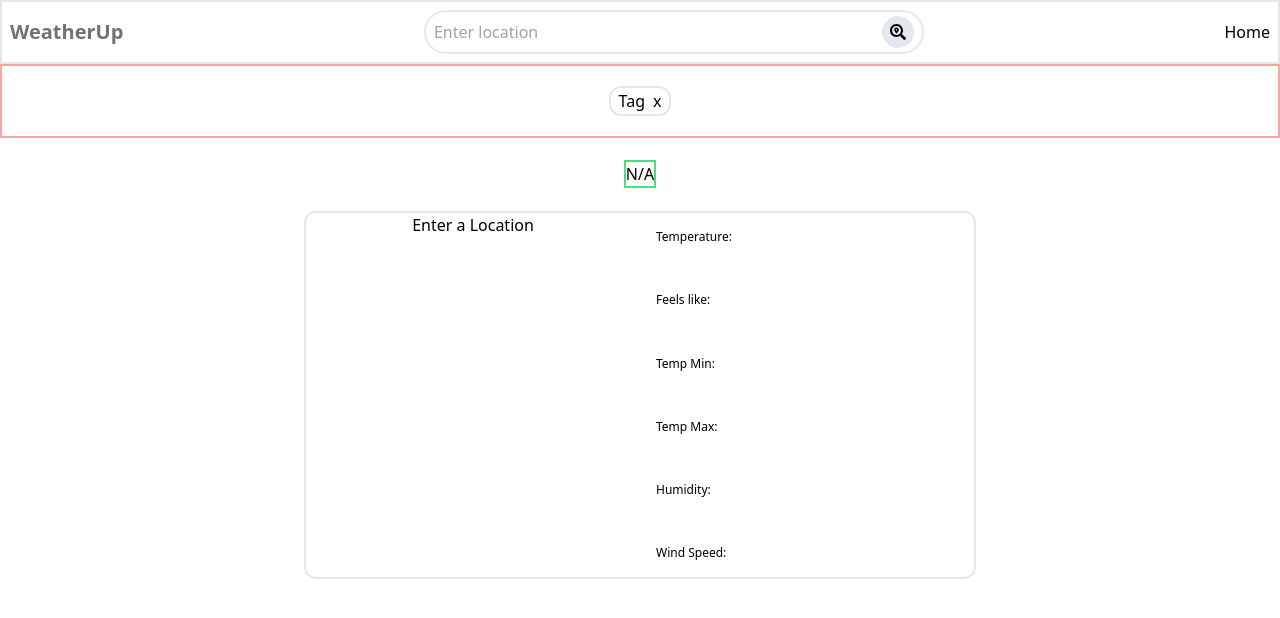
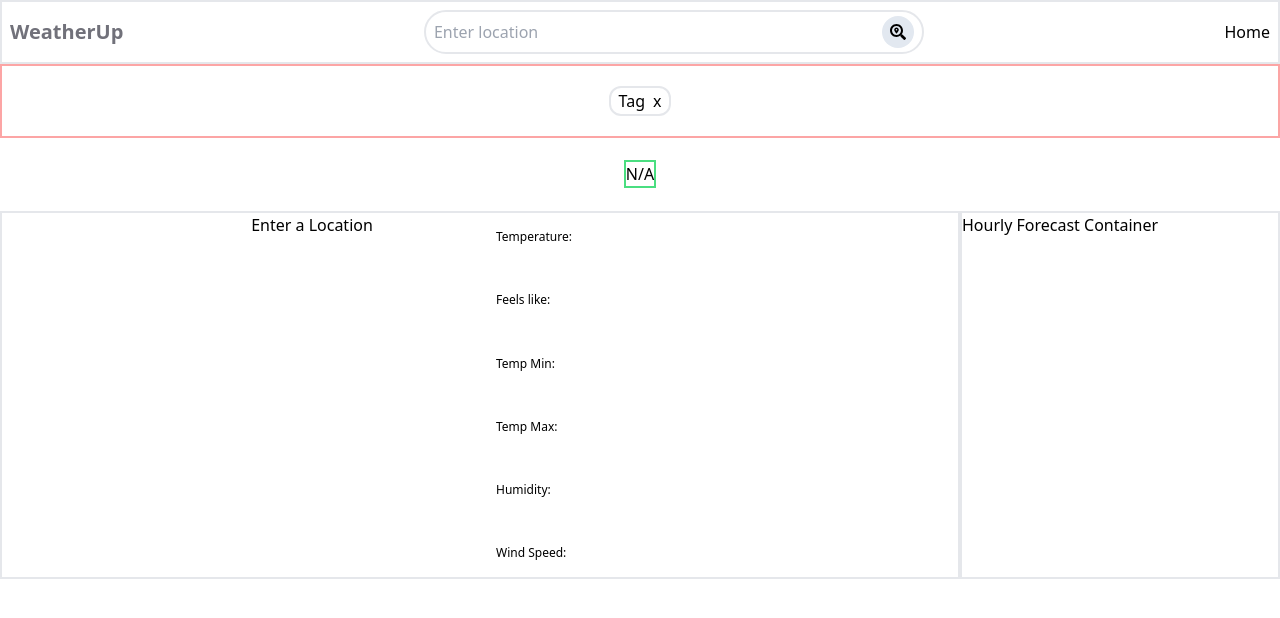
Before and after one commit to swittuth/open-weather, a Next.js app: page / in a window 1280 px wide. Shown: the top 618 px of the page. Built offline with nearby package versions, Linux system fonts and the light colour scheme.

Commit message:
updated layout to fit hourly forecast

```diff
--- a/components/SearchBar.tsx
+++ b/components/SearchBar.tsx
@@ -62,7 +62,7 @@ const SearchBar = () => {
         const { timezone: timezoneOffset } = weatherData.current;
         const utcTime = Date.now();
         const timezoneTime = new Date(utcTime + timezoneOffset * 1000);
-        console.log('curr data', data.weather[0].description);
+        console.log('curr data', weatherData);
         setCurrWeatherData((currData) => {
           return {
             ...data.main,
--- a/components/WeatherComps/WeatherCard.tsx
+++ b/components/WeatherComps/CurrentWeatherCard.tsx
@@ -4,7 +4,7 @@ import AppContext from '../context/state';
 import { toWeatherSvg } from '../../utility/utility_functions';
 import Image from 'next/image';
 
-const WeatherCard = () => {
+const CurrentWeatherCard = () => {
   const {
     currWeatherData: { condition_description = '', time = '' },
     imageWeather,
@@ -17,8 +17,8 @@ const WeatherCard = () => {
   }, [condition_description]);
 
   return (
-    <div className='w-full flex justify-center'>
-      <div className='w-4/5 grid grid-cols-2 border-2 rounded-xl max-w-2xl'>
+    <div className='w-full col-span-3 flex justify-center border-2'>
+      <div className='w-4/5 grid grid-cols-2 rounded-xl max-w-2xl'>
         {imageWeather ? (
           <Image
             src={`/weather_assets/${imageWeather}`}
@@ -38,4 +38,4 @@ const WeatherCard = () => {
   );
 };
 
-export default WeatherCard;
+export default CurrentWeatherCard;
--- /dev/null
+++ b/components/WeatherComps/CurrentWeatherContainer.tsx
@@ -0,0 +1,13 @@
+import CurrentWeatherCard from './CurrentWeatherCard';
+import HourlyForecastContainer from './HourlyForecastContainer';
+
+const CurrentWeatherContainer = () => {
+  return (
+    <div className='grid grid-cols-4 w-full'>
+      <CurrentWeatherCard />
+      <HourlyForecastContainer />
+    </div>
+  );
+};
+
+export default CurrentWeatherContainer;
--- /dev/null
+++ b/components/WeatherComps/HourlyForecastCard.tsx
@@ -0,0 +1,9 @@
+const HourlyForecastCard = () => {
+  return (
+    <div>
+      <p>Hourly Forecast Card</p>
+    </div>
+  );
+};
+
+export default HourlyForecastCard;
--- /dev/null
+++ b/components/WeatherComps/HourlyForecastContainer.tsx
@@ -0,0 +1,9 @@
+const HourlyForecastContainer = () => {
+  return (
+    <div className='border-2 col-span-1'>
+      <p>Hourly Forecast Container</p>
+    </div>
+  );
+};
+
+export default HourlyForecastContainer;
--- a/components/WeatherComps/WeatherContainer.tsx
+++ b/components/WeatherComps/WeatherContainer.tsx
@@ -1,4 +1,4 @@
-import WeatherCard from './WeatherCard';
+import CurrentWeatherContainer from './CurrentWeatherContainer';
 import DailyForecastContainer from './DailyForecastContainer';
 import LocationTags from './LocationTags';
 import LocationTitle from './LocationTitle';
@@ -9,7 +9,7 @@ const WeatherContainer = () => {
     <div className={styles.weatherContainer}>
       <LocationTags />
       <LocationTitle />
-      <WeatherCard />
+      <CurrentWeatherContainer />
       <DailyForecastContainer />
     </div>
   );
```
